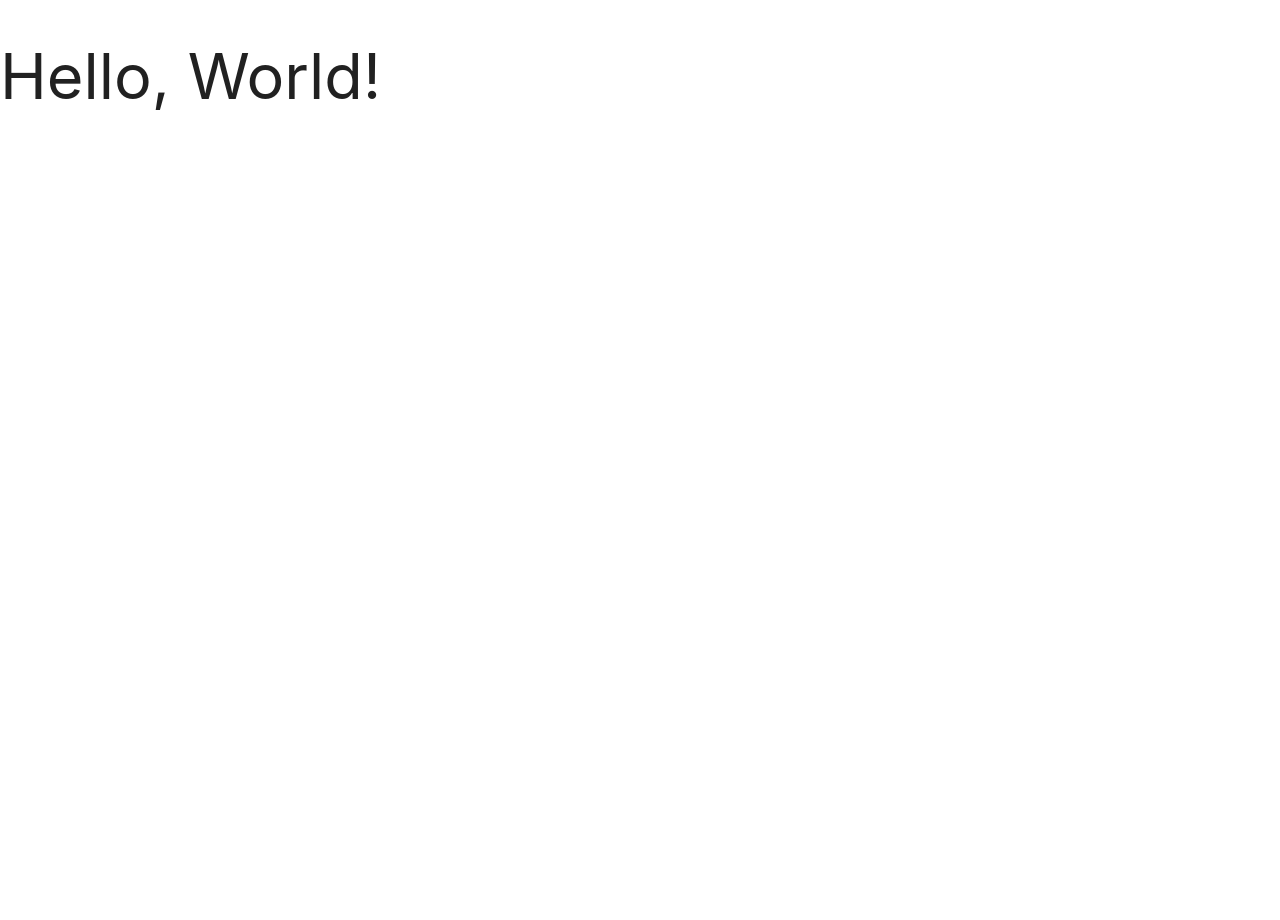
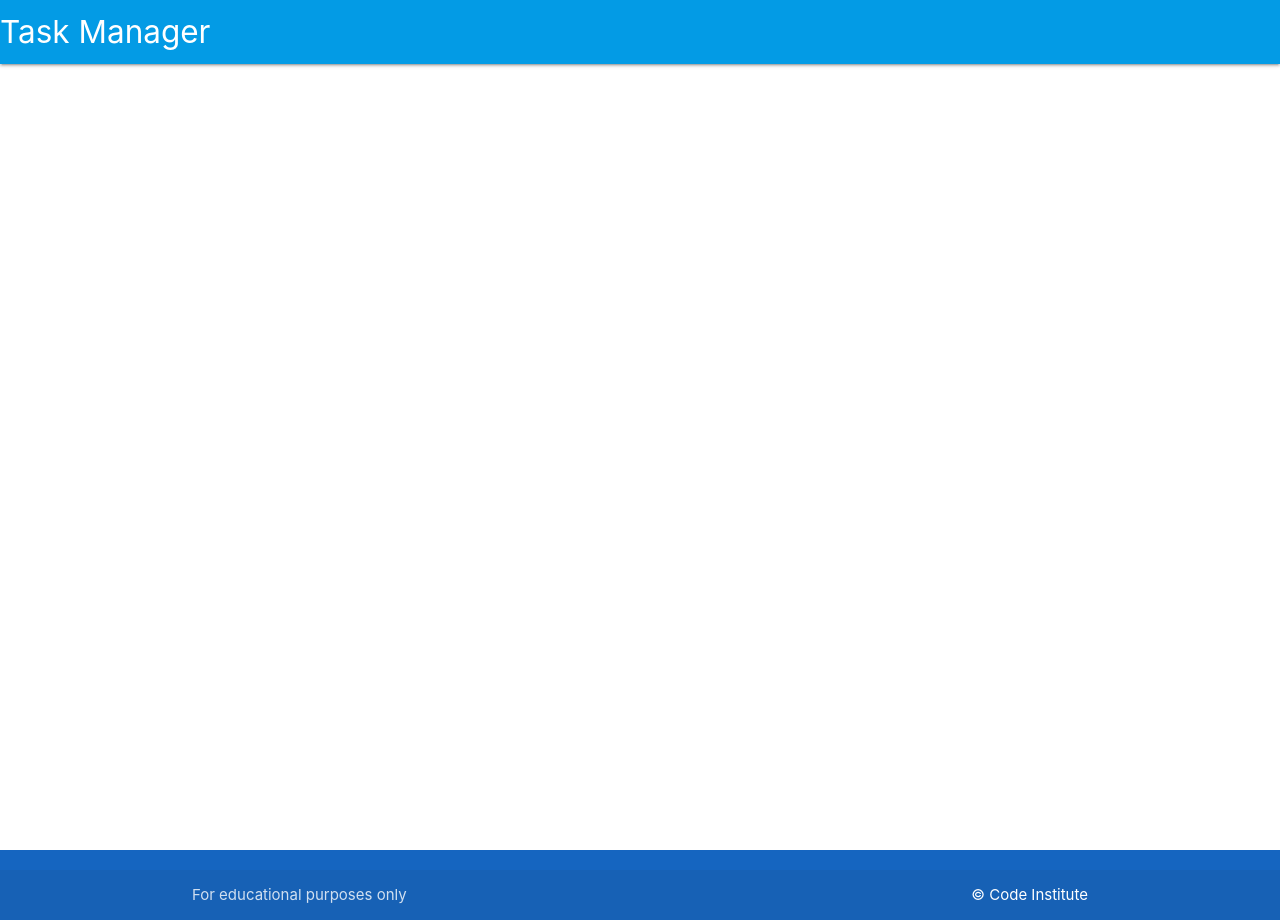
Before and after one commit to MoniMurray/Flask-SQLAlchemy-Task-Manager, a Flask app: page / in a window 1280 px wide. Run offline with Flask 2, Linux system fonts and the light colour scheme; some libraries are stand-ins or nearby versions.

Commit message:
Add Header and Footer boilerplate from Materialize, and customise for this project

```diff
--- /dev/null
+++ b/taskmanager/static/css/style.css
@@ -0,0 +1,11 @@
+/* sticky footer - code boilerplate from Materialize*/
+
+body {
+    display: flex;
+    min-height: 100vh;
+    flex-direction: column;
+  }
+
+  main {
+    flex: 1 0 auto;
+  }
--- /dev/null
+++ b/taskmanager/static/js/script.js
@@ -0,0 +1,4 @@
+document.addEventListener('DOMContentLoaded', function() {
+    let sidenav = document.querySelectorAll('.sidenav');
+    M.Sidenav.init(sidenav);
+  });
--- a/taskmanager/templates/base.html
+++ b/taskmanager/templates/base.html
@@ -4,12 +4,54 @@
     <meta charset="UTF-8">
     <meta http-equiv="X-UA-Compatible" content="IE=edge">
     <meta name="viewport" content="width=device-width, initial-scale=1.0">
-    <link rel="stylesheet" href="https://cdnjs.cloudflare.com/ajax/libs/materialize/1.0.0/css/materialize.min.css">
+    <link rel="stylesheet" href="https://cdnjs.cloudflare.com/ajax/libs/font-awesome/6.3.0/css/all.min.css">
+    <link rel="stylesheet" href="https://cdnjs.cloudflare.com/ajax/libs/materialize/1.0.0/css/materialize.min.css" type="text/css">
+    <link rel="stylesheet" href="{{ url_for('static', filename='css/style.css') }}" type="text/css">
     <title>Task Manager</title>
 </head>
 <body>
-    <h1>Hello, World!</h1>
+
+    <header>
+        <!-- top navbar -->
+        <nav class="light-blue darken-1">
+            <div class="nav-wrapper">
+              <a href="{{ url_for('home')}}" class="brand-logo">Task Manager</a>
+              <a href="#" data-target="mobile-demo" class="sidenav-trigger"><i class="fas fa-bars"></i></div></a>
+              <ul class="right hide-on-med-and-down">
+                <li><a href="{{ url_for('home')}}">Home</a></li>
+                <li><a href="">New Task</a></li>
+                <li><a href="">Category</a></li>
+
+              </ul>
+            </div>
+          </nav>
+
+          <!-- mobile side navbar -->
+          <ul class="sidenav" id="mobile-demo">
+            <li><a href="{{ url_for('home')}}">Home</a></li>
+            <li><a href="">New Task</a></li>
+            <li><a href="">Category</a></li>
+
+          </ul>
+    </header>
+
+    <main class="container">
+        {% block content %}
+
+        {% endblock %}
+
+    </main>
+
+    <footer class="page-footer blue darken-3">
+        <div class="footer-copyright">
+            <div class="container">
+                For educational purposes only
+                <a class="white-text right" href="https://codeinstitute.net" target="_blank">&copy; Code Institute</a>
+            </div>
+        </div>
+    </footer>
 
     <script src="https://cdnjs.cloudflare.com/ajax/libs/materialize/1.0.0/js/materialize.min.js"></script>
+    <script src="{{ url_for('static', filename='js/script.js') }}"></script>
 </body>
 </html>
```
